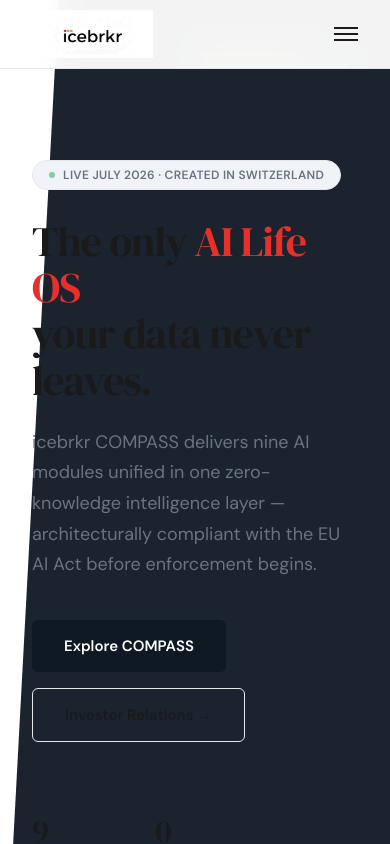
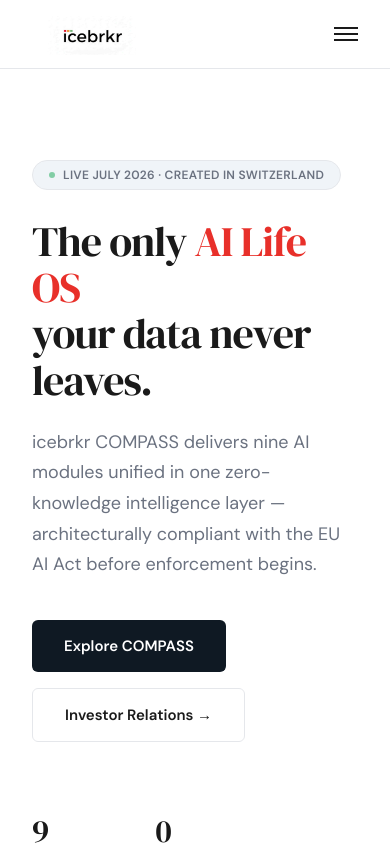
Before and after one commit to icebrkr-official/icebrkr-one, a Next.js app: page / in a window 390 px wide. Shown: the top 844 px of the page. Built offline with nearby package versions, Linux system fonts and the light colour scheme.

Commit message:
feat: hero section fix

```diff
--- a/app/components/Hero.tsx
+++ b/app/components/Hero.tsx
@@ -3,7 +3,7 @@
 export default function Hero() {
   return (
     <section id="home" className="pt-40 pb-24 bg-white relative overflow-hidden">
-      <div className="absolute top-0 right-0 w-full md:w-[480px] h-full bg-brand-dark opacity-95" style={{ clipPath: 'polygon(15% 0%, 100% 0%, 100% 100%, 0% 100%)' }}>
+      <div className="hidden md:block absolute top-0 right-0 w-[480px] h-full bg-brand-dark opacity-95" style={{ clipPath: 'polygon(15% 0%, 100% 0%, 100% 100%, 0% 100%)' }}>
         <div className="absolute top-10 right-10 flex flex-col gap-2">
           <div className="h-1 rounded-[2px] bg-brand-red w-[120px]"></div>
           <div className="h-1 rounded-[2px] bg-brand-orange w-[90px]"></div>
```
